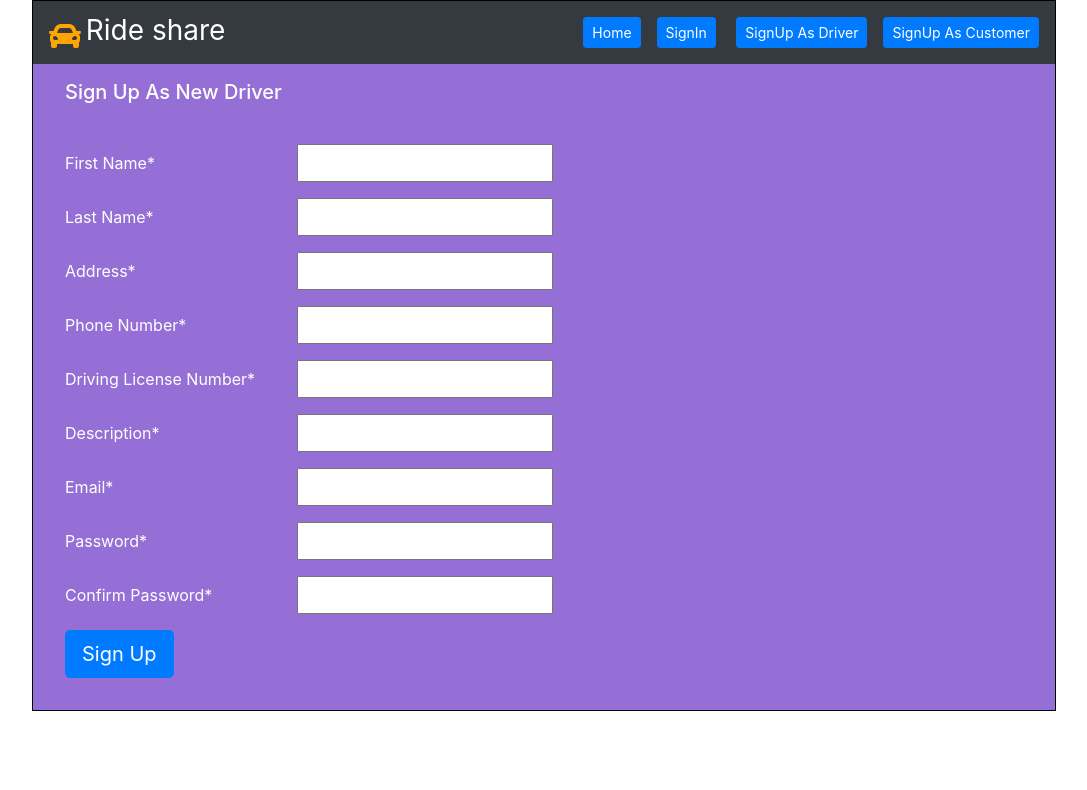
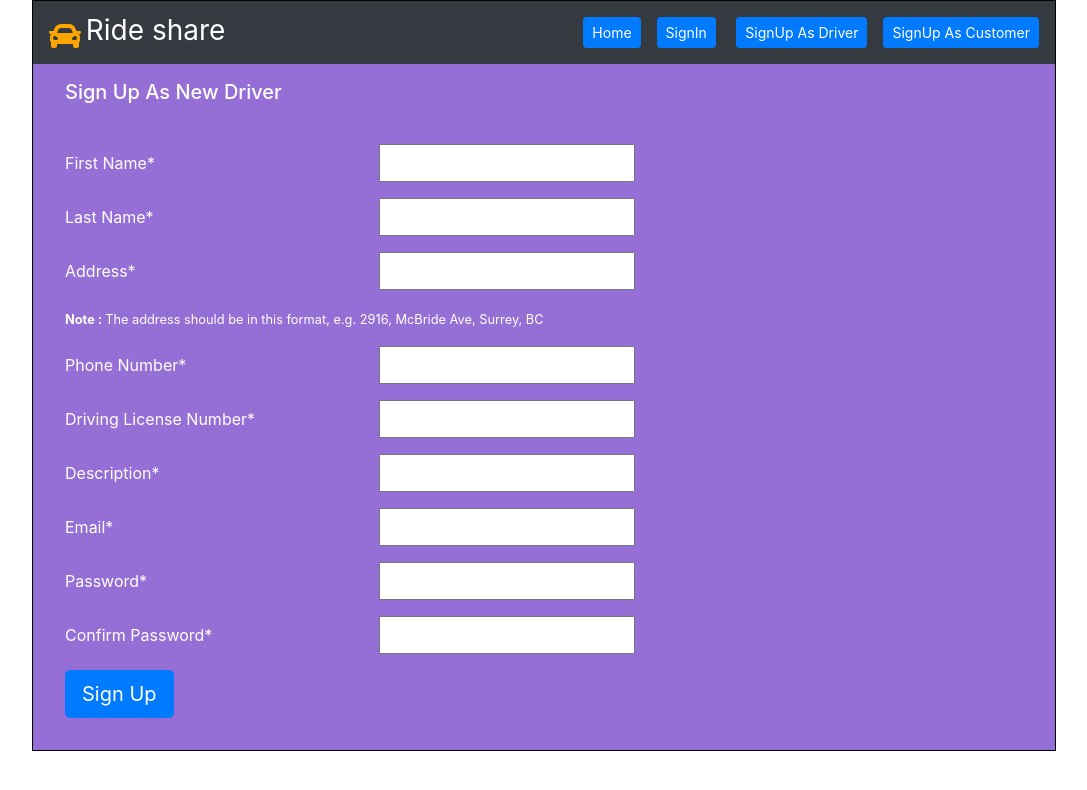
Before and after one commit to apsshrestha28/final_project_react, a React (Create React App) app: page /sign_up/driver in a window 1280 px wide. Shown: the top 790 px of the page, without its empty margins (96-1183 px from the left). Built offline with nearby package versions, Linux system fonts and the light colour scheme; no server answers.

Commit message:
format added in forms

```diff
--- a/src/components/SignUpPageForCustomer.js
+++ b/src/components/SignUpPageForCustomer.js
@@ -30,42 +30,44 @@ import { Customer } from "../requests";
 
       <form className='sign-form' onSubmit={handleSubmit}>
         <div className="form-group row">
-          <label htmlFor="first_name" className="col-sm-3 col-form-label">First Name*</label>
+          <label htmlFor="first_name" className="col-sm-4 col-form-label">First Name*</label>
           <input type="text" name="first_name" required= "required" id="first_name" />
         </div>
 
         <div className="form-group row">
-          <label htmlFor="last_name" className="col-sm-3 col-form-label">Last Name*</label>
+          <label htmlFor="last_name" className="col-sm-4 col-form-label">Last Name*</label>
           <input type="text" name="last_name" required= "required" id="last_name" />
         </div>
 
         <div className="form-group row">
-          <label htmlFor="address" className="col-sm-3 col-form-label">Address*</label>
+          <label htmlFor="address" className="col-sm-4 col-form-label">Address*</label>
           <input type="text" name="address" required= "required" id="address" />
         </div>
+        <p><small><b>Note : </b>The address should be in this format, e.g. 2916, McBride Ave, Surrey, BC </small></p>
 
         <div className="form-group row">
-          <label htmlFor="destination_address" className="col-sm-3 col-form-label">Destination Address*</label>
+          <label htmlFor="destination_address" className="col-sm-4 col-form-label">Destination Address*</label>
           <input type="text" name="destination_address" required= "required" id="destination_address" />
         </div>
 
+
         <div className="form-group row">
-          <label htmlFor="phone_number" className="col-sm-3 col-form-label">Phone Number*</label>
+          <label htmlFor="phone_number" className="col-sm-4 col-form-label">Phone Number*</label>
           <input type="number" name="phone_number" required= "required" id="phone_number" />
         </div>
 
         <div className="form-group row">
-          <label htmlFor="email" className="col-sm-3 col-form-label">Email*</label>
+          <label htmlFor="email" className="col-sm-4 col-form-label">Email*</label>
           <input type="email" name="email" required= "required"  id="email" />
         </div>
 
         <div className="form-group row">
-          <label htmlFor="password" className="col-sm-3 col-form-label">Password*</label>
+          <label htmlFor="password" className="col-sm-4 col-form-label">Password*</label>
           <input type="password" name="password" required= "required" id="password" />
         </div>
 
         <div className="form-group row">
-          <label htmlFor="password_confirmation" className="col-sm-3 col-form-label">Confirm Password*</label>
+          <label htmlFor="password_confirmation" className="col-sm-4 col-form-label">Confirm Password*</label>
           <input
             type="password"
             name="password_confirmation"
--- a/src/components/SignUpPageForDriver.js
+++ b/src/components/SignUpPageForDriver.js
@@ -32,47 +32,48 @@ import { User } from "../requests";
 
       <form className='sign-form' onSubmit={handleSubmit}>
         <div className="form-group row">
-          <label htmlFor="first_name" className="col-sm-3 col-form-label">First Name*</label>
+          <label htmlFor="first_name" className="col-sm-4 col-form-label">First Name*</label>
           <input type="text" name="first_name" required= "required" id="first_name" />
         </div>
 
         <div className="form-group row">
-          <label htmlFor="last_name" className="col-sm-3 col-form-label">Last Name*</label>
+          <label htmlFor="last_name" className="col-sm-4 col-form-label">Last Name*</label>
           <input type="text" name="last_name" required= "required" id="last_name" />
         </div>
 
         <div className="form-group row">
-          <label htmlFor="address" className="col-sm-3 col-form-label">Address*</label>
+          <label htmlFor="address" className="col-sm-4 col-form-label">Address*</label>
           <input type="text" name="address" required= "required" id="address" />
         </div>
+        <p><small><b>Note : </b>The address should be in this format, e.g. 2916, McBride Ave, Surrey, BC </small></p>
 
         <div className="form-group row">
-          <label htmlFor="phone_number" className="col-sm-3 col-form-label">Phone Number*</label>
+          <label htmlFor="phone_number" className="col-sm-4 col-form-label">Phone Number*</label>
           <input type="number" name="phone_number" required= "required" id="phone_number" />
         </div>
 
         <div className="form-group row">
-          <label htmlFor="driver_license_number" className="col-sm-3 col-form-label">Driving License Number*</label>
+          <label htmlFor="driver_license_number" className="col-sm-4 col-form-label">Driving License Number*</label>
           <input type="number" name="driver_license_number" required= "required" id="driver_license_number" />
         </div>
 
         <div className="form-group row">
-          <label htmlFor="description" className="col-sm-3 col-form-label">Description*</label>
+          <label htmlFor="description" className="col-sm-4 col-form-label">Description*</label>
           <input type="string" name="description" required= "required"  id="description" />
         </div>
 
         <div className="form-group row">
-          <label htmlFor="email" className="col-sm-3 col-form-label">Email*</label>
+          <label htmlFor="email" className="col-sm-4 col-form-label">Email*</label>
           <input type="email" name="email" required= "required" id="email" />
         </div>
 
         <div className="form-group row">
-          <label htmlFor="password" className="col-sm-3 col-form-label">Password*</label>
+          <label htmlFor="password" className="col-sm-4 col-form-label">Password*</label>
           <input type="password" name="password" required= "required" id="password" />
         </div>
 
         <div className="form-group row">
-          <label htmlFor="password_confirmation" className="col-sm-3 col-form-label">Confirm Password*</label>
+          <label htmlFor="password_confirmation" className="col-sm-4 col-form-label">Confirm Password*</label>
           <input
             type="password"
             name="password_confirmation"
```
